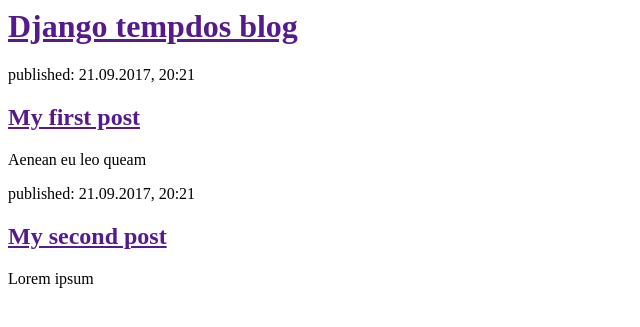
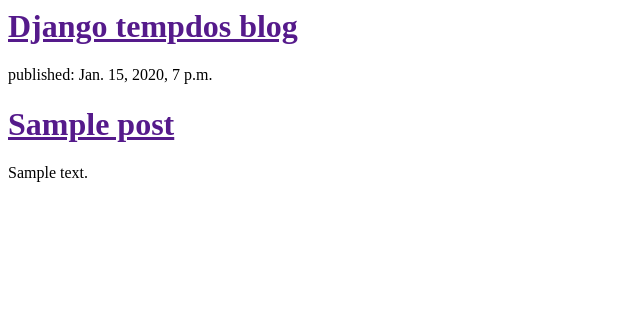
Before and after one commit to tempdos/my-first-blog, a Django app: template polls/templates/polls/post_list.html in a window 1280 px wide. Shown: the top 327 px of the page, without its empty margins (0-640 px from the left). Run offline with Django 3.2, Linux system fonts and the light colour scheme; the template is opened without the code that fills it: values that come from a table or form of the project are taken from there, others are empty; tables that the repository leaves empty hold one stand-in row (values such as "Sample post").

Commit message:
Modified templates to display posts from database.

```diff
--- a/polls/templates/polls/post_list.html
+++ b/polls/templates/polls/post_list.html
@@ -6,15 +6,12 @@
 		<div>
 			<h1><a href="">Django tempdos blog</a></h1>
 		</div>
-		<div>
-			<p>published: 21.09.2017, 20:21</p>
-			<h2><a href="">My first post</a></h2>
-			<p>Aenean eu leo queam</p>
-		</div>
-		<div>
-			<p>published: 21.09.2017, 20:21</p>
-			<h2><a href="">My second post</a></h2>
-			<p>Lorem ipsum</p>
-		</div>
+		{% for post in posts %}
+			<div>
+				<p>published: {{ post.published_date }}</p>
+				<h1><a href="">{{ post.title }}</a></h1>
+				<p>{{ post.text|linebreaksbr }}</p>
+			</div>
+		{% endfor%}
 	</body>
 </html>
--- a/polls/views.py
+++ b/polls/views.py
@@ -1,4 +1,7 @@
 from django.shortcuts import render
+from django.utils import timezone
+from .models import Post
 
 def post_list(request):
-    return render(request, 'polls/post_list.html', {})
+    posts = Post.objects.filter(published_date__lte=timezone.now()).order_by('published_date')
+    return render(request, 'polls/post_list.html', {'posts': posts})
```
